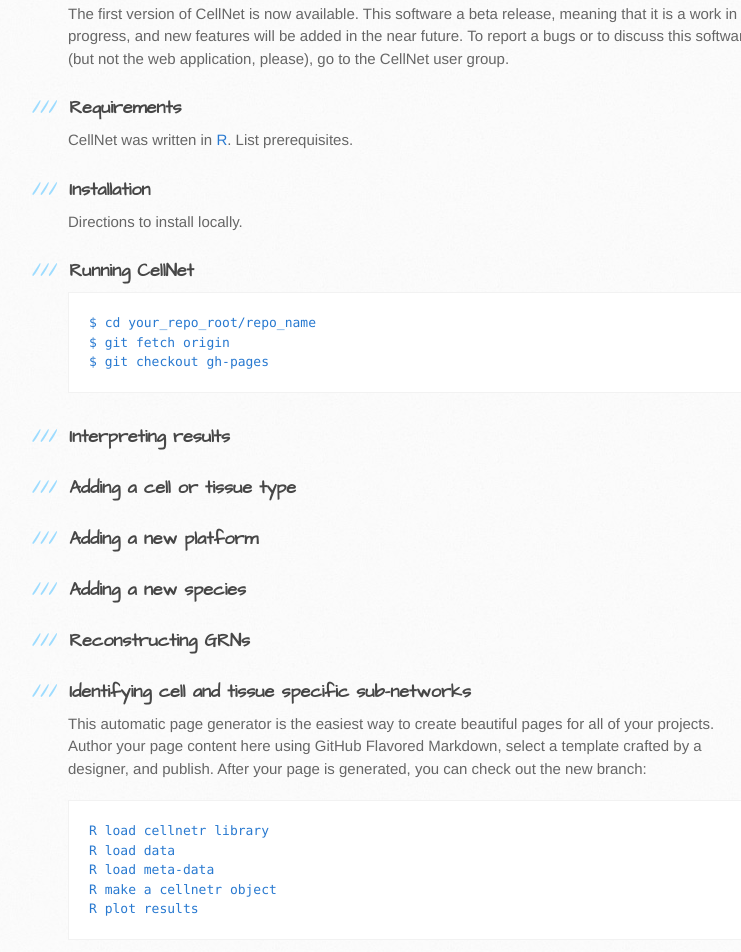
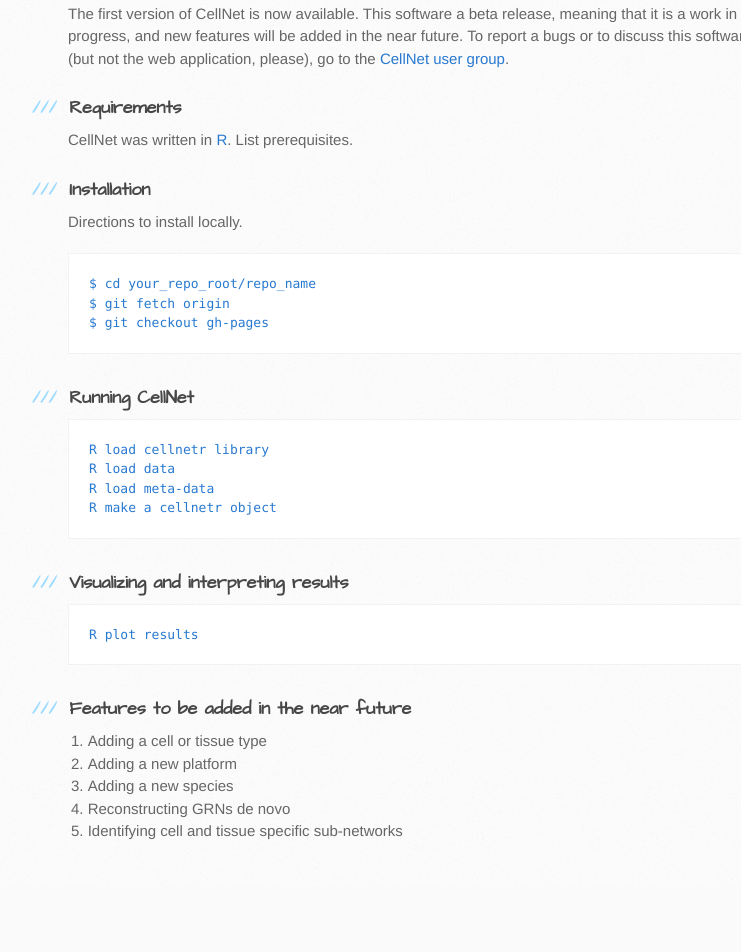
Before and after one commit to CahanLab/cellnetr, a plain HTML site: page index.html in a window 1280 px wide. Shown: the part 714-1666 px from the top of the page, without its empty margins (102-843 px from the left). After the commit the page ends 1599 px from the top, so only its background shows below. Drawn offline with Linux system fonts and the light colour scheme.

```diff
--- a/index.html
+++ b/index.html
@@ -40,7 +40,7 @@
 <h3>
 <a name="release-01----08-14-2014" class="anchor" href="#release-01----08-14-2014"><span class="octicon octicon-link"></span></a>Release 0.1 -- 08-14-2014</h3>
 
-<p>The first version of CellNet is now available. This software a beta release, meaning that it is a work in progress, and new features will be added in the near future. To report a bugs or to discuss this software (but not the web application, please), go to the CellNet user group.</p>
+<p>The first version of CellNet is now available. This software a beta release, meaning that it is a work in progress, and new features will be added in the near future. To report a bugs or to discuss this software (but not the web application, please), go to the <a href="https://groups.google.com/forum/#!forum/cellnet_r">CellNet user group</a>.</p>
 
 <h3>
 <a name="requirements" class="anchor" href="#requirements"><span class="octicon octicon-link"></span></a>Requirements</h3>
@@ -52,40 +52,36 @@
 
 <p>Directions to install locally.</p>
 
-<h3>
-<a name="running-cellnet" class="anchor" href="#running-cellnet"><span class="octicon octicon-link"></span></a>Running CellNet</h3>
-
 <pre><code>$ cd your_repo_root/repo_name
 $ git fetch origin
 $ git checkout gh-pages
 </code></pre>
 
 <h3>
-<a name="interpreting-results" class="anchor" href="#interpreting-results"><span class="octicon octicon-link"></span></a>Interpreting results</h3>
-
-<h3>
-<a name="adding-a-cell-or-tissue-type" class="anchor" href="#adding-a-cell-or-tissue-type"><span class="octicon octicon-link"></span></a>Adding a cell or tissue type</h3>
-
-<h3>
-<a name="adding-a-new-platform" class="anchor" href="#adding-a-new-platform"><span class="octicon octicon-link"></span></a>Adding a new platform</h3>
-
-<h3>
-<a name="adding-a-new-species" class="anchor" href="#adding-a-new-species"><span class="octicon octicon-link"></span></a>Adding a new species</h3>
-
-<h3>
-<a name="reconstructing-grns" class="anchor" href="#reconstructing-grns"><span class="octicon octicon-link"></span></a>Reconstructing GRNs</h3>
-
-<h3>
-<a name="identifying-cell-and-tissue-specific-sub-networks" class="anchor" href="#identifying-cell-and-tissue-specific-sub-networks"><span class="octicon octicon-link"></span></a>Identifying cell and tissue specific sub-networks</h3>
-
-<p>This automatic page generator is the easiest way to create beautiful pages for all of your projects. Author your page content here using GitHub Flavored Markdown, select a template crafted by a designer, and publish. After your page is generated, you can check out the new branch:</p>
+<a name="running-cellnet" class="anchor" href="#running-cellnet"><span class="octicon octicon-link"></span></a>Running CellNet</h3>
 
 <pre><code>R load cellnetr library
 R load data
 R load meta-data
 R make a cellnetr object
-R plot results
 </code></pre>
+
+<h3>
+<a name="visualizing-and-interpreting-results" class="anchor" href="#visualizing-and-interpreting-results"><span class="octicon octicon-link"></span></a>Visualizing and interpreting results</h3>
+
+<pre><code>R plot results
+</code></pre>
+
+<h3>
+<a name="features-to-be-added-in-the-near-future" class="anchor" href="#features-to-be-added-in-the-near-future"><span class="octicon octicon-link"></span></a>Features to be added in the near future</h3>
+
+<ol>
+<li>Adding a cell or tissue type</li>
+<li>Adding a new platform</li>
+<li>Adding a new species</li>
+<li>Reconstructing GRNs de novo</li>
+<li>Identifying cell and tissue specific sub-networks</li>
+</ol>
         </section>
 
         <aside id="sidebar">
```
Also changed, not shown: params.json (+1 -1 lines).
